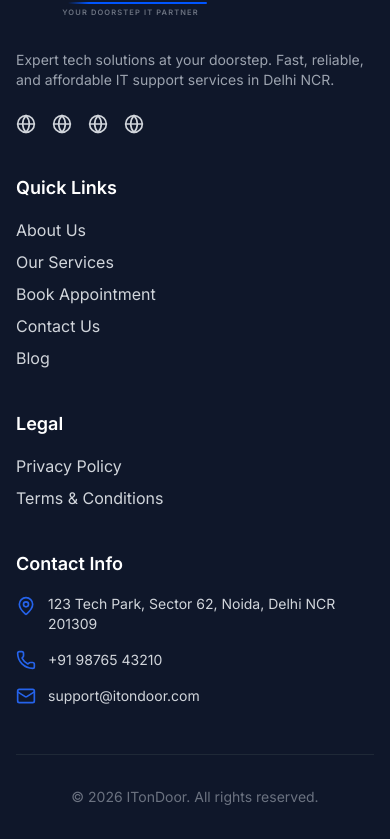
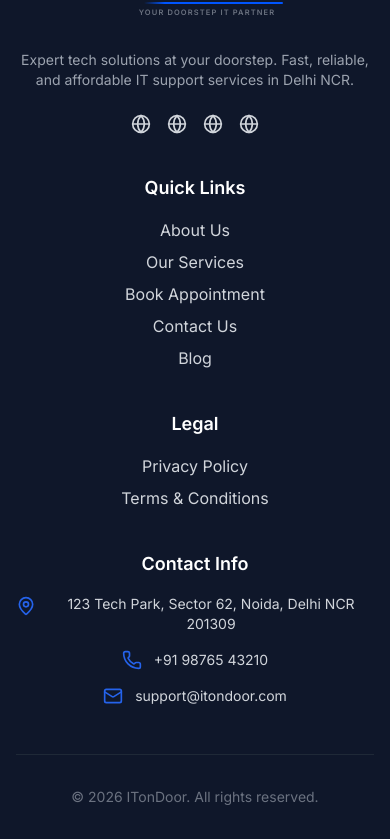
Before and after one commit to shivam886/itondoor, a React (Vite) app: page /#/ in a window 390 px wide. Shown: the part 8050-8889 px from the top of the page. Built offline with nearby package versions, Linux system fonts and the light colour scheme.

Commit message:
Center footer content on mobile screens

```diff
--- a/src/components/Footer.tsx
+++ b/src/components/Footer.tsx
@@ -6,10 +6,10 @@
   return (
     <footer className="bg-brand-darkBg text-gray-300 pt-16 pb-8 border-t border-gray-800">
       <div className="container mx-auto px-4 md:px-6">
-        <div className="grid grid-cols-1 md:grid-cols-2 lg:grid-cols-4 gap-10 mb-12">
+        <div className="grid grid-cols-1 md:grid-cols-2 lg:grid-cols-4 gap-10 mb-12 text-center md:text-left">
 
           {/* Brand Col */}
-          <div className="space-y-4">
+          <div className="space-y-4 flex flex-col items-center md:items-start">
             <Link to="/" className="inline-block group mb-4 outline-none">
               <Logo variant="dark" className="group-hover:opacity-90 transition-opacity" />
             </Link>
@@ -46,18 +46,18 @@
           </div>
 
           {/* Contact */}
-          <div>
+          <div className="flex flex-col items-center md:items-start">
             <h3 className="text-white font-semibold mb-4 text-lg">Contact Info</h3>
-            <ul className="space-y-4">
-              <li className="flex items-start gap-3">
+            <ul className="space-y-4 w-full">
+              <li className="flex items-start justify-center md:justify-start gap-3">
                 <MapPin className="w-5 h-5 text-brand-electricBlue shrink-0 mt-0.5" />
                 <span className="text-sm">123 Tech Park, Sector 62, Noida, Delhi NCR 201309</span>
               </li>
-              <li className="flex items-center gap-3">
+              <li className="flex items-center justify-center md:justify-start gap-3">
                 <Phone className="w-5 h-5 text-brand-electricBlue shrink-0" />
                 <span className="text-sm">+91 98765 43210</span>
               </li>
-              <li className="flex items-center gap-3">
+              <li className="flex items-center justify-center md:justify-start gap-3">
                 <Mail className="w-5 h-5 text-brand-electricBlue shrink-0" />
                 <span className="text-sm">support@itondoor.com</span>
               </li>
```
